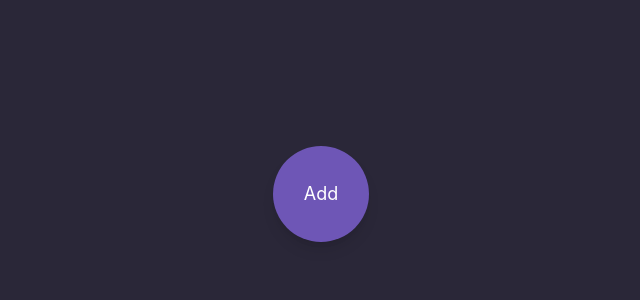
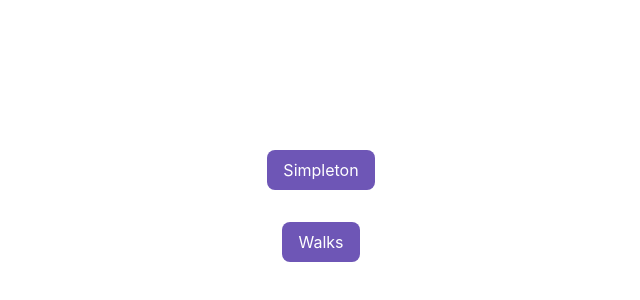
Before and after one commit to arcteggzz/private-time-tracker, a React (Vite) app: page / in a window 1280 px wide. Shown: the part 206-506 px from the top of the page, without its empty margins (319-959 px from the left). Built offline with nearby package versions, Linux system fonts and the light colour scheme.

Commit message:
Feat: added routing

```diff
--- a/src/App.tsx
+++ b/src/App.tsx
@@ -1,4 +1,5 @@
 import { Route, Routes, useLocation } from "react-router-dom";
+import NavMenu from "./components/NavMenu";
 import ButtonWithModal from "./components/ButtonWithModal";
 import DistanceWalkedTracker from "./components/DistanceWalkedTracker";
 
@@ -8,8 +9,9 @@ function App() {
   return (
     <>
       <Routes location={location} key={location.pathname}>
-        <Route path={"/"} element={<ButtonWithModal />} />
-        <Route path={"/v2"} element={<DistanceWalkedTracker />} />
+        <Route path={"/"} element={<NavMenu />} />
+        <Route path={"v2/app_1"} element={<ButtonWithModal />} />
+        <Route path={"v2/app_2"} element={<DistanceWalkedTracker />} />
       </Routes>
     </>
   );
--- /dev/null
+++ b/src/components/NavMenu.tsx
@@ -0,0 +1,32 @@
+import { Link } from "react-router-dom";
+
+function NavMenu() {
+  const links = [
+    {
+      title: "Simpleton",
+      route: "/v2/app_1",
+    },
+    {
+      title: "Walks",
+      route: "/v2/app_2",
+    },
+  ];
+
+  return (
+    <>
+      <div className="w-screen h-screen flex flex-col items-center justify-center font-[Inter] gap-2">
+        {links.map((link) => (
+          <Link
+            key={link.route}
+            to={link.route}
+            className="bg-[#6e56b6] text-white px-4 py-2 rounded-lg mt-6 cursor-pointer"
+          >
+            {link.title}
+          </Link>
+        ))}
+      </div>
+    </>
+  );
+}
+
+export default NavMenu;
```
